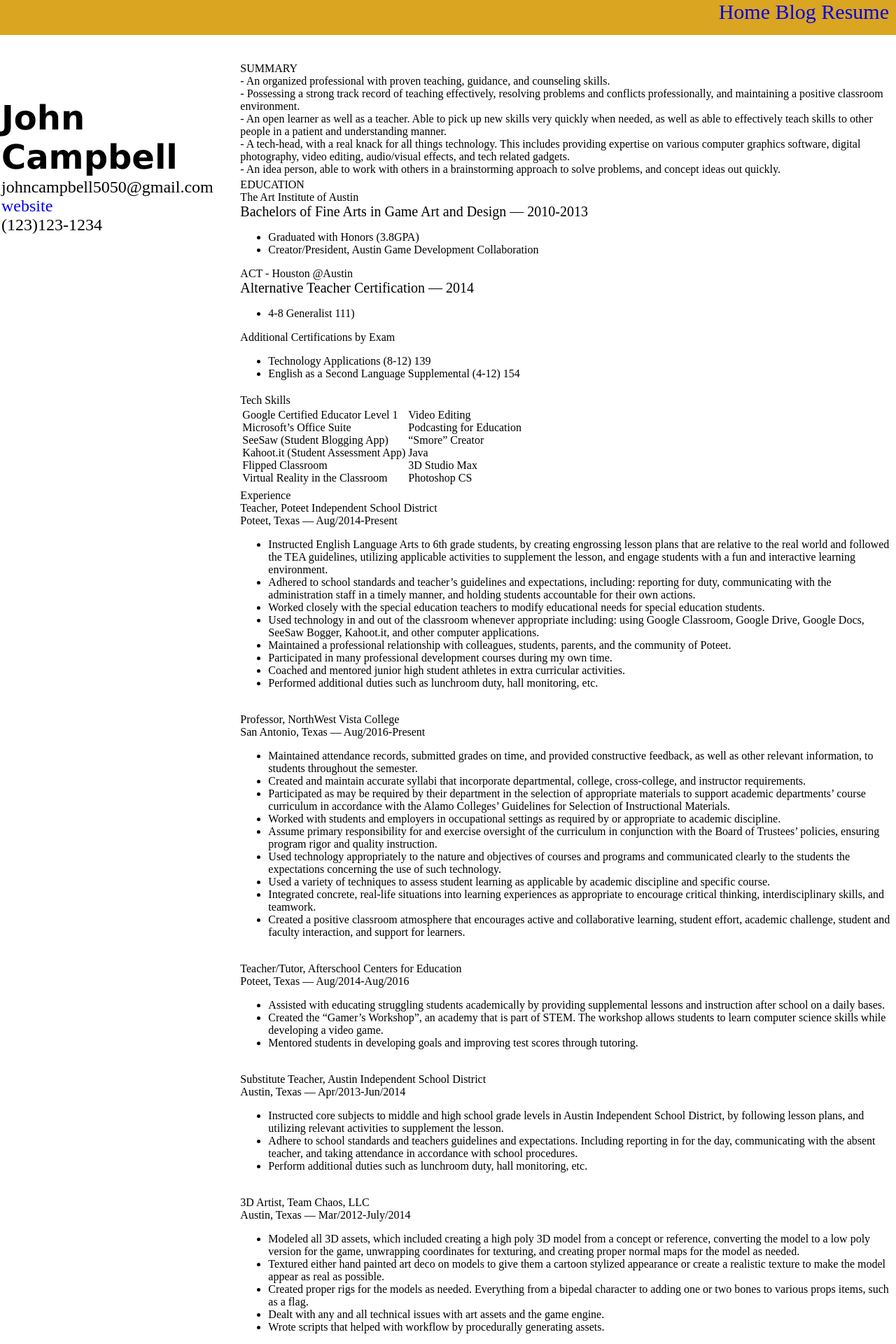
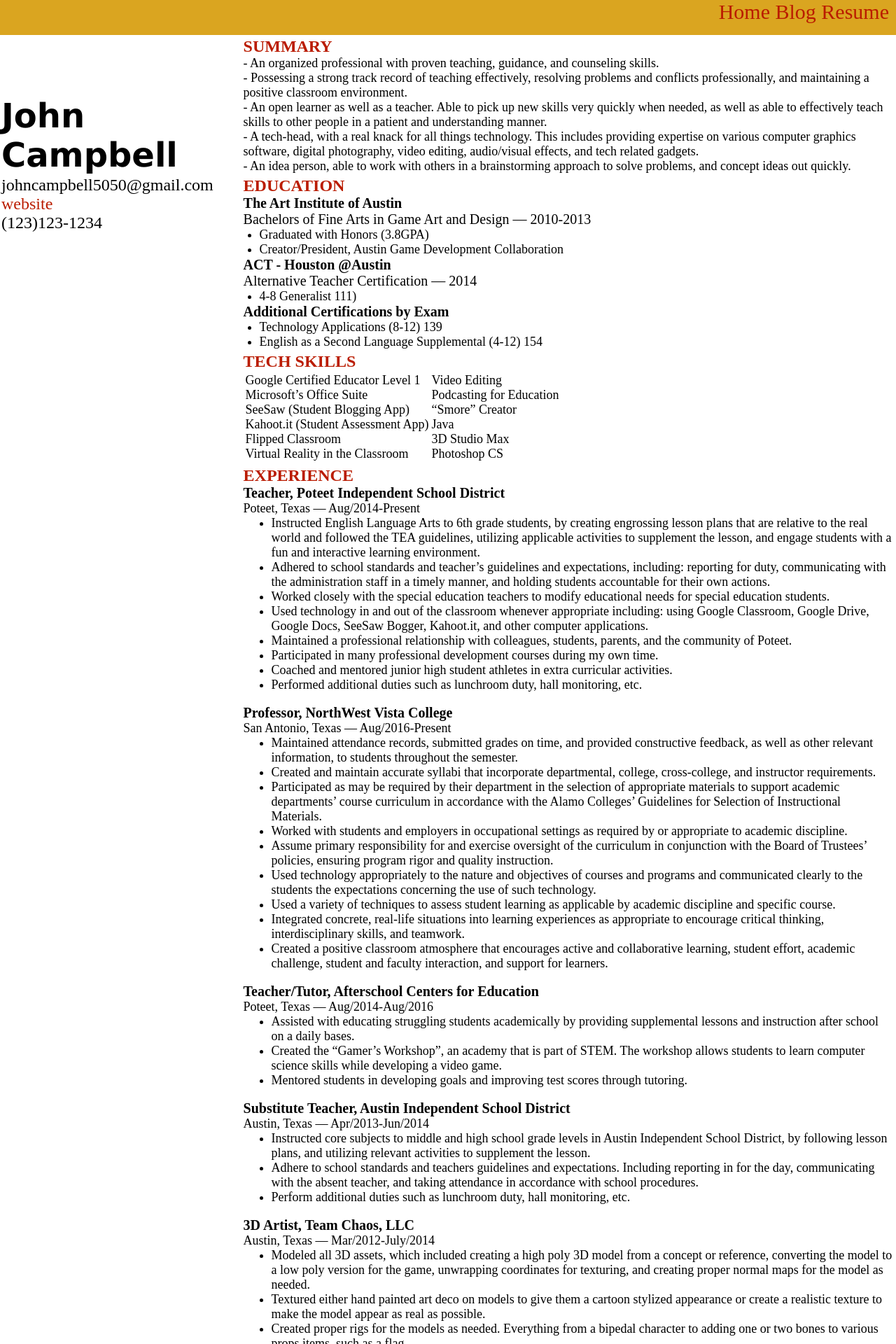
Before and after one commit to Campbell20/portfolio, a Jekyll site: the page built from resume.html, in a window 1280 px wide. Shown: the top 1920 px of the page at 70% size. Built offline with Jekyll 4.4.1, drawn with Linux system fonts in a browser that asks for light colours.

Commit message:
testing css

```diff
--- a/_layouts/default.html
+++ b/_layouts/default.html
@@ -9,11 +9,7 @@
             margin: 0;
             padding:0;
         }
-        <!-- This css is for the resume -->
-        <link rel="stylesheet" href="{{ site.github.url }}/css/resume.css" type="text/css" />
-
     </style>
-
 </head>
 
 <body>
--- a/resume.html
+++ b/resume.html
@@ -2,8 +2,13 @@
 layout: default
 title: portfolio
 ---
-<br>
-<br>
+
+<head>
+         <!-- This css is for the resume -->
+    <link rel="stylesheet" href="{{ site.github.url }}/css/resume.css" type="text/css" />
+</head>
+
+
  <div id="top"></div>
  <table>
   <thead></thead>
```
